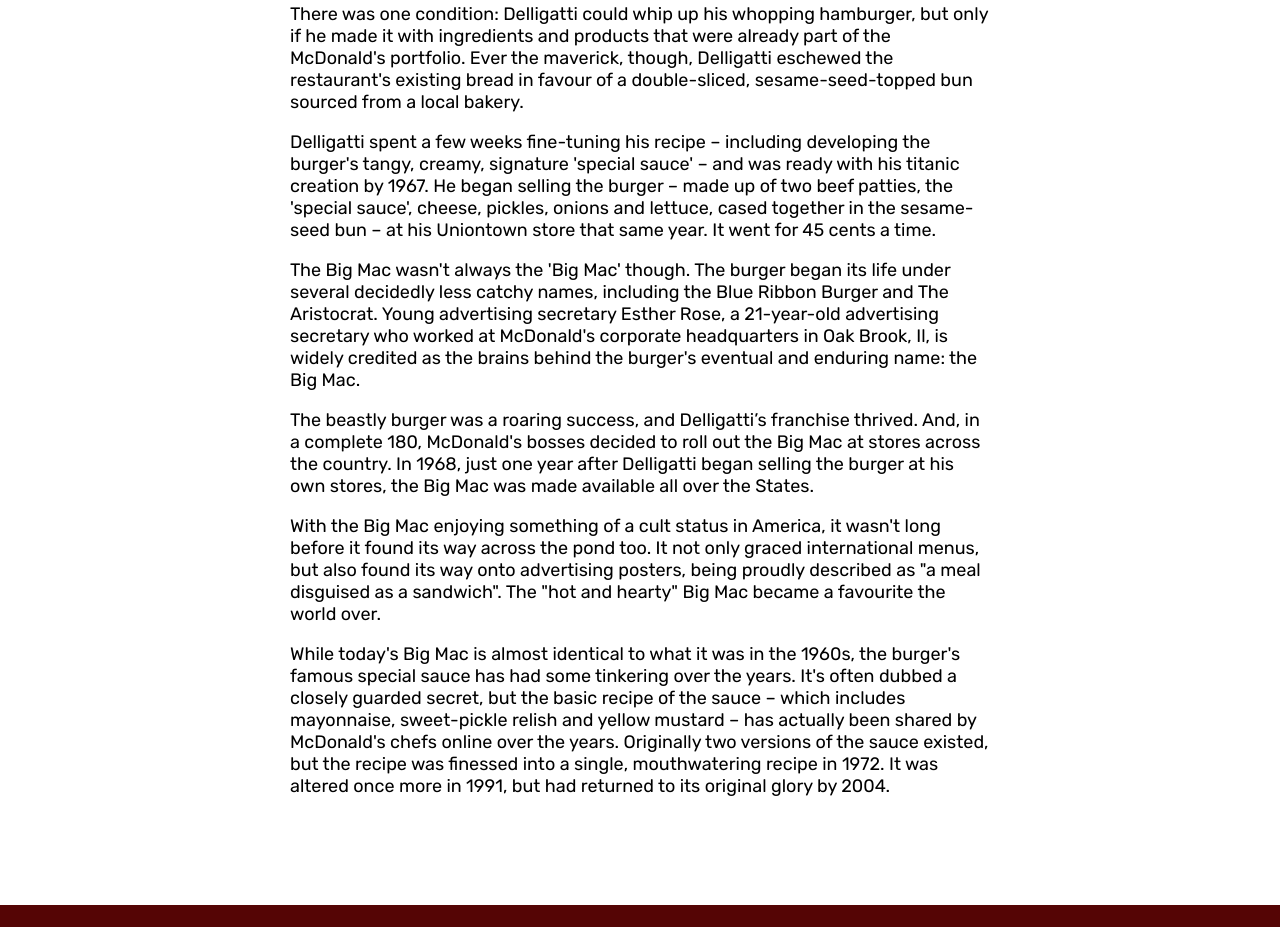
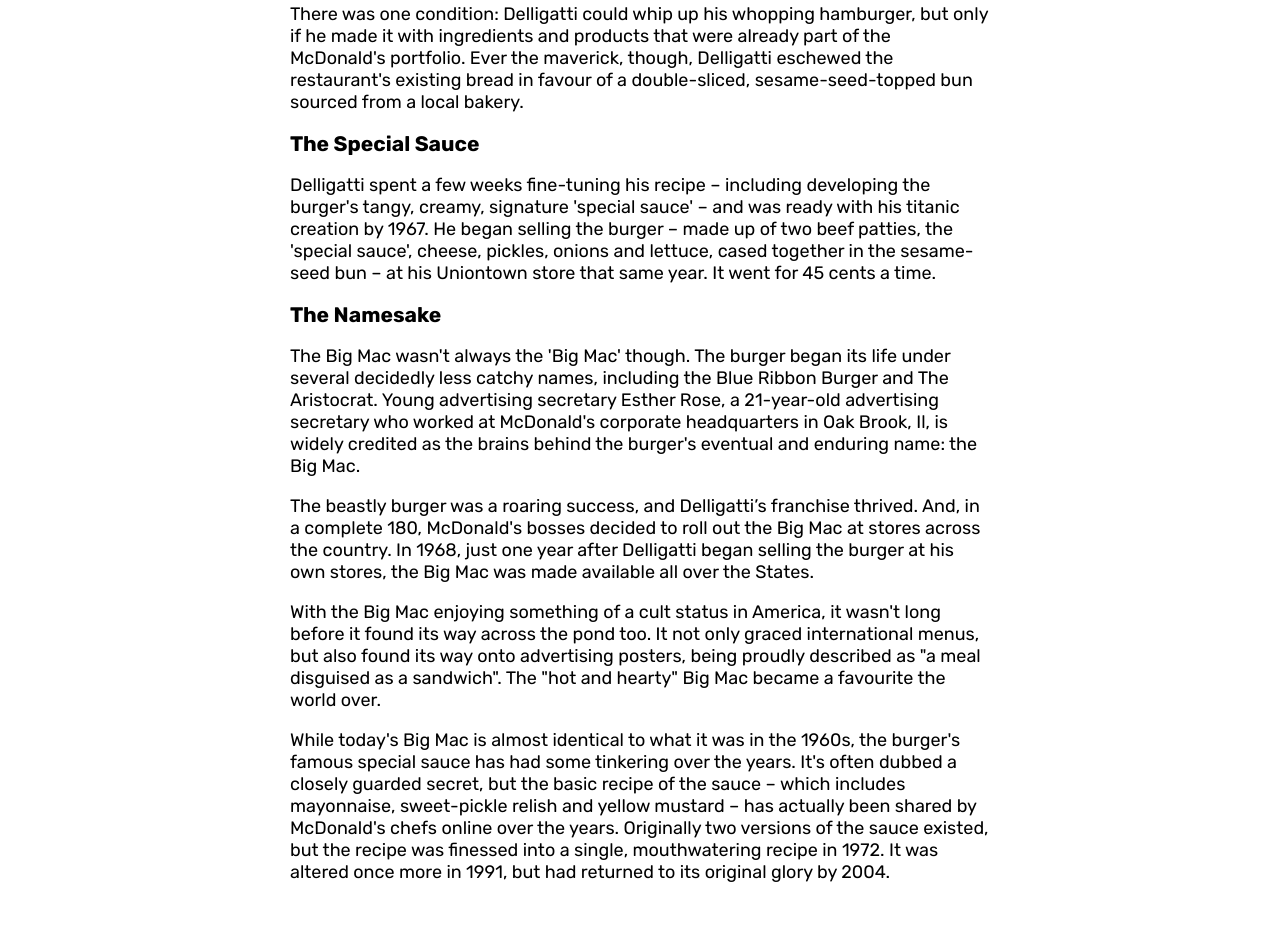
Before and after one commit to pillkim/ifspring2024, a plain HTML site: page microsite/fully-realized/history.html in a window 1280 px wide. Shown: the part 1298-2225 px from the top of the page. Drawn offline with Linux system fonts and the light colour scheme; a web font is replaced by a local one.

Commit message:
copy edits

```diff
--- a/microsite/fully-realized/history.html
+++ b/microsite/fully-realized/history.html
@@ -93,6 +93,7 @@
                     the restaurant's existing bread in favour of a double-sliced, sesame-seed-topped bun sourced from a
                     local
                     bakery. </p>
+                <h3>The Special Sauce</h3>
                 <p>Delligatti spent a few weeks fine-tuning his recipe – including developing the burger's tangy,
                     creamy,
                     signature 'special sauce' – and was ready with his titanic creation by 1967. He began selling the
@@ -102,6 +103,7 @@
                     together in
                     the
                     sesame-seed bun – at his Uniontown store that same year. It went for 45 cents a time.</p>
+                <h3>The Namesake</h3>
                 <p>
                     The Big Mac wasn't always the 'Big Mac' though. The burger began its life under several decidedly
                     less
```
